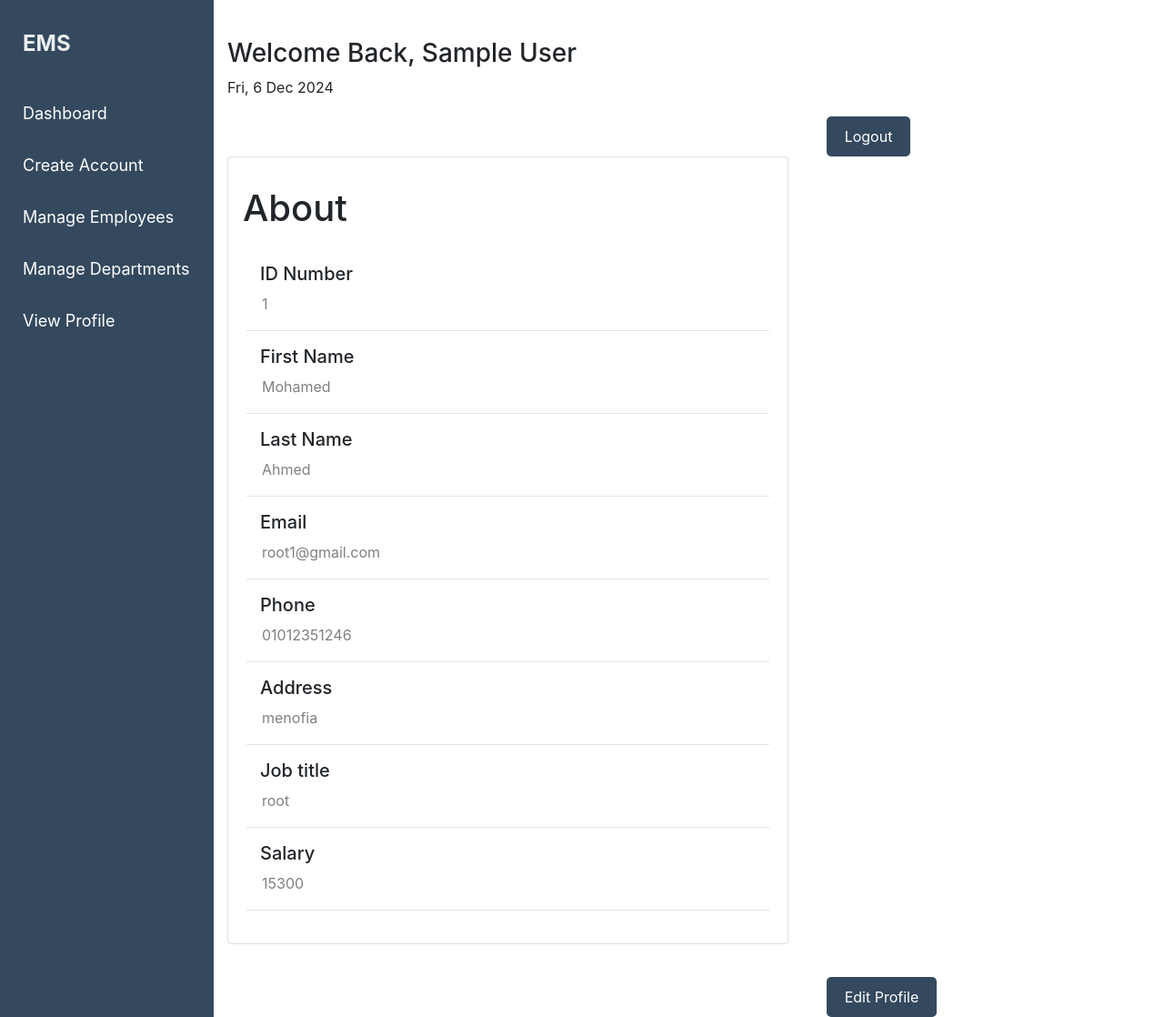
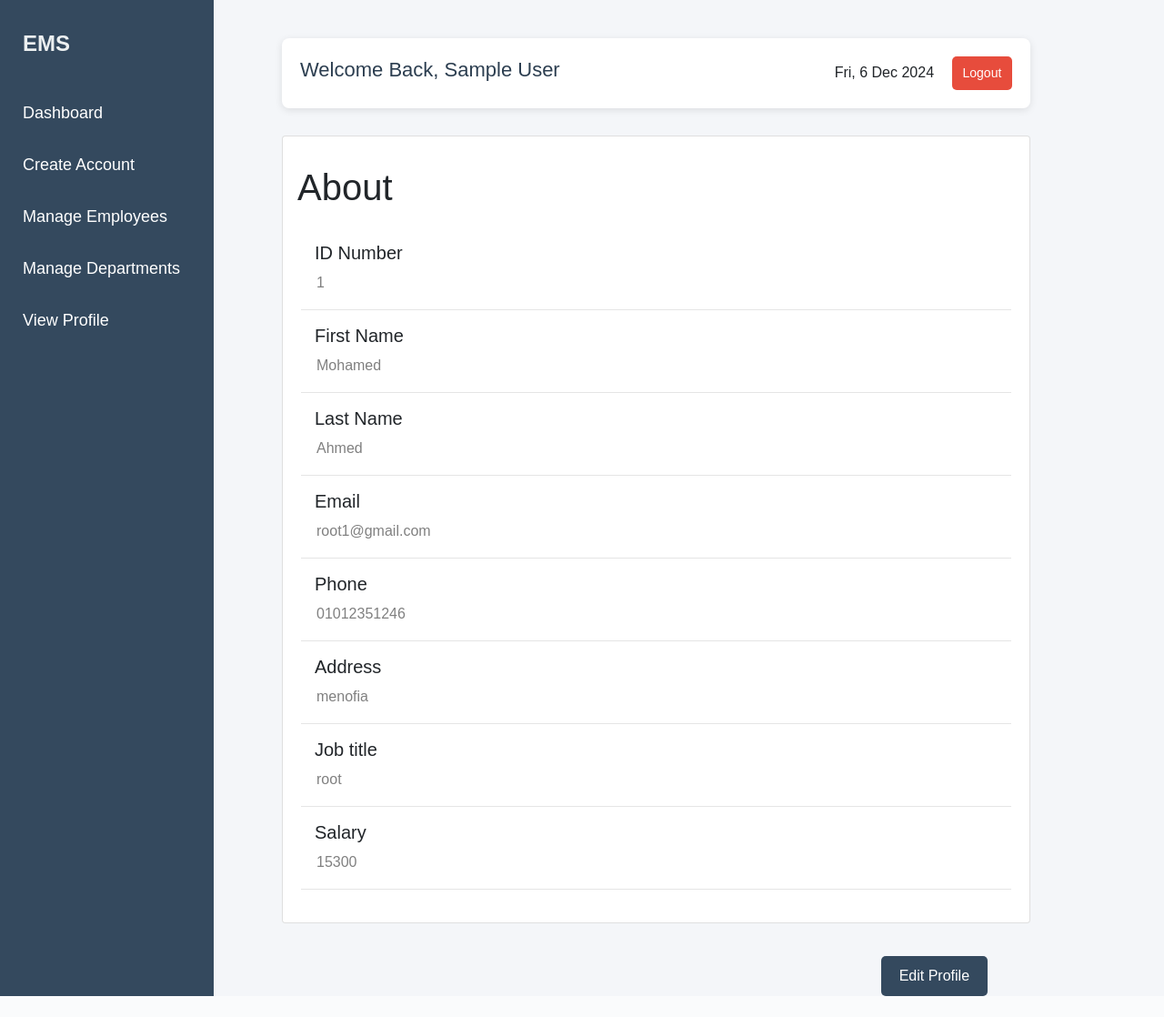
Before and after one commit to emandeyab/EmployeeManagementSystem, a PHP site: page /profile.php in a window 1280 px wide. Shown: the whole page at 91% size. After the commit the page ends 1095 px from the top, so only its background shows below. Run offline with PHP 8.4, Linux system fonts and the light colour scheme; the visitor is signed in with stand-in values (Sample User, id 1); data comes from the database, SQL or seed files in the repository; data that the repository does not hold is empty.

Commit message:
Update profile.css

```diff
--- a/Employee-management-system/Database/profile.css
+++ b/Employee-management-system/Database/profile.css
@@ -1,6 +1,8 @@
 html, body {
     height: 100%;
     margin: 0;
+    background-color: #f4f6f9;
+    font-family: 'Arial', sans-serif;
 }
 
 .sidebar {
@@ -11,8 +13,9 @@ html, body {
     background-color: #34495e;
     color: white;
     padding-top: 30px;
-       display: flex;
+    display: flex;
     flex-direction: column;
+    margin-right: 60px;
 }
 
 .sidebar a {
@@ -44,11 +47,52 @@ html, body {
     height: 100%;
     width: 100%;
 }
-.content {
-    width: 75%;
+
+input:read-only {
+    background-color: white;
+    border: none;
+    outline: none;
+    color: gray;
 }
 
-button {
+input:readonly:focus {
+    outline: none !important;
+    border: none !important;
+    box-shadow: none !important;
+}
+
+.header {
+    display: flex;
+    justify-content: space-between;
+    align-items: center;
+    background-color: #fff !important;
+    padding: 20px;
+    border-radius: 8px;
+    box-shadow: 0px 2px 8px rgba(0, 0, 0, 0.1);
+    margin-bottom: 30px;
+}
+
+.header h3 {
+    font-size: 22px;
+    color: #2c3e50;
+}
+.header .btn-signout {
+    background-color: #e74c3c;
+    color: white;
+    border-radius: 5px;
+    font-size: 14px;
+    padding: 8px 12px;
+    border: none;
+    cursor: pointer;
+    transition: background-color 0.3s ease;
+    margin-left: 15px;
+}
+
+.header .btn-signout:hover {
+    background-color: #c0392b;
+}
+
+#saveButton,#editButton{
     margin-top: 20px;
     padding: 10px 20px;
     background-color: #34495e;
@@ -57,16 +101,3 @@ button {
     border-radius: 5px;
     margin-left: 80%;
 }
-input:read-only {
-    background-color: white;
-    border: none;
-    outline: none; /* Remove the outline by default */
-
-    color: gray;
-}
-
-input:readonly:focus {
-    outline: none !important;
-    border: none !important;
-    box-shadow: none !important;
-}
```
